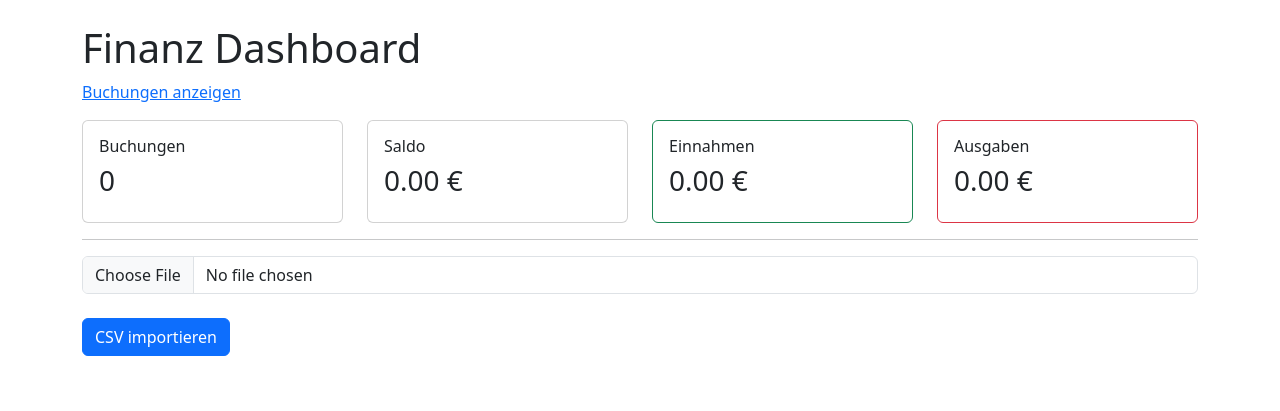
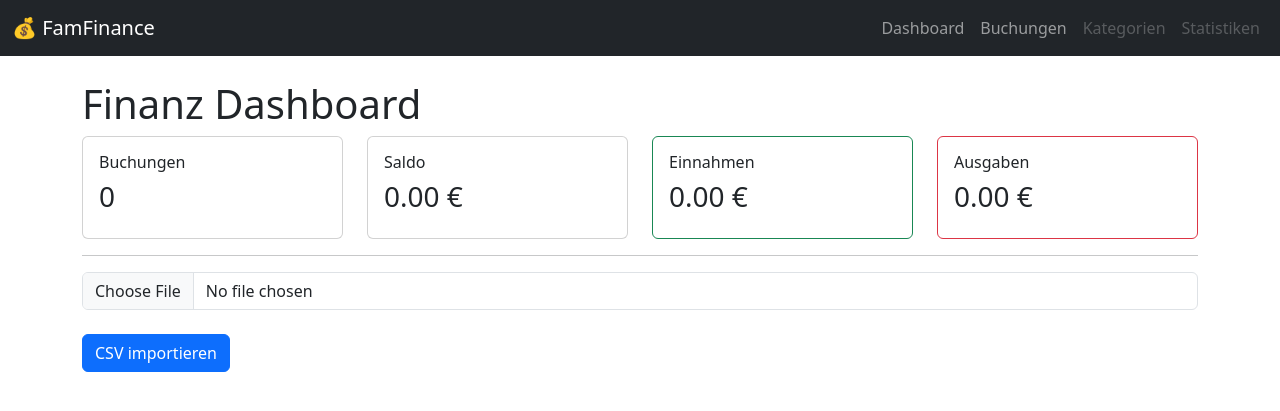
Before and after one commit to chReboot/famfinance, a Flask app: page / in a window 1280 px wide. Shown: the top 411 px of the page. Run offline with Flask 3, Linux system fonts and the light colour scheme; data that the repository does not hold is empty; parts of the project's set-up code (start-up, migrations or seed data) failed here and were passed over.

Commit message:
Add navigation bar

```diff
--- a/app/templates/index.html
+++ b/app/templates/index.html
@@ -14,16 +14,10 @@
 </head>
 
 <body>
-
+{% include 'navbar.html' %}
 <div class="container mt-4">
 
     <h1>Finanz Dashboard</h1>
-
-    <p>
-        <a href="/transactions">
-            Buchungen anzeigen
-        </a>
-    </p>
 
     <div class="row">
 
--- a/app/templates/navbar.html
+++ b/app/templates/navbar.html
@@ -5,44 +5,11 @@
             💰 FamFinance
         </a>
 
-        <button class="navbar-toggler"
-                type="button"
-                data-bs-toggle="collapse"
-                data-bs-target="#navbarNav">
-            <span class="navbar-toggler-icon"></span>
-        </button>
-
-        <div class="collapse navbar-collapse"
-             id="navbarNav">
-
-            <ul class="navbar-nav">
-
-                <li class="nav-item">
-                    <a class="nav-link" href="/">
-                        Dashboard
-                    </a>
-                </li>
-
-                <li class="nav-item">
-                    <a class="nav-link" href="/transactions">
-                        Buchungen
-                    </a>
-                </li>
-
-                <li class="nav-item">
-                    <a class="nav-link disabled">
-                        Kategorien
-                    </a>
-                </li>
-
-                <li class="nav-item">
-                    <a class="nav-link disabled">
-                        Statistiken
-                    </a>
-                </li>
-
-            </ul>
-
+        <div class="navbar-nav">
+            <a class="nav-link" href="/">Dashboard</a>
+            <a class="nav-link" href="/transactions">Buchungen</a>
+            <a class="nav-link disabled">Kategorien</a>
+            <a class="nav-link disabled">Statistiken</a>
         </div>
 
     </div>
--- a/app/templates/transactions.html
+++ b/app/templates/transactions.html
@@ -14,7 +14,7 @@
 </head>
 
 <body>
-
+{% include 'navbar.html' %}
 <div class="container mt-4">
 
     <h1>Buchungen</h1>
```
